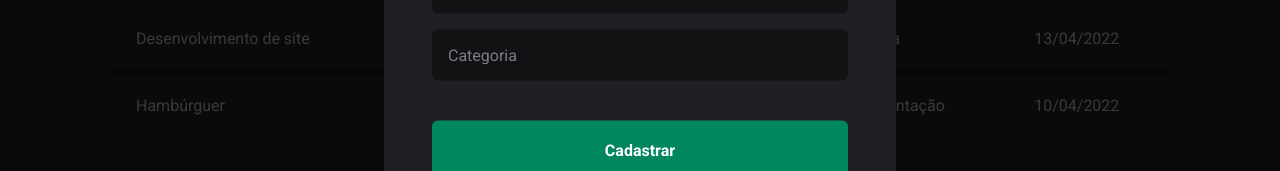
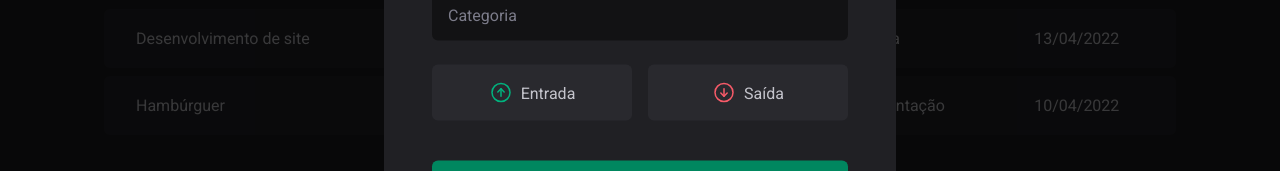
Before and after one commit to JonatanPaes/fineze, a React (Vite) app: page / in a window 1280 px wide. Both pictures are taken after a click on the button "Nova Transação". Shown: the part 393-564 px from the top of the page. Built offline with nearby package versions, Linux system fonts and the light colour scheme.

Commit message:
chore: Botões de entrada e saída

```diff
--- a/src/components/NewTransactionModal/index.tsx
+++ b/src/components/NewTransactionModal/index.tsx
@@ -1,6 +1,12 @@
 import * as Dialog from '@radix-ui/react-dialog'
-import { CloseButton, Content, Overlay } from './styles'
-import { X } from 'phosphor-react'
+import {
+  CloseButton,
+  Content,
+  TransactionType,
+  Overlay,
+  TransactionTypeButton,
+} from './styles'
+import { ArrowCircleDown, ArrowCircleUp, X } from 'phosphor-react'
 
 export function NewTransactionModal() {
   return (
@@ -19,6 +25,18 @@
           <input type="number" placeholder="Preço" required />
           <input type="text" placeholder="Categoria" required />
 
+          <TransactionType>
+            <TransactionTypeButton variant="income">
+              <ArrowCircleUp size={24} />
+              Entrada
+            </TransactionTypeButton>
+
+            <TransactionTypeButton variant="outcome">
+              <ArrowCircleDown size={24} />
+              Saída
+            </TransactionTypeButton>
+          </TransactionType>
+
           <button type="submit">Cadastrar</button>
         </form>
       </Content>
--- a/src/components/NewTransactionModal/styles.ts
+++ b/src/components/NewTransactionModal/styles.ts
@@ -68,3 +68,33 @@
   cursor: pointer;
   color: ${(props) => props.theme['gray-500']};
 `
+export const TransactionType = styled.div`
+  display: grid;
+  grid-template-columns: repeat(2, 1fr);
+  gap: 1rem;
+  margin-top: 0.5rem;
+`
+
+interface TransactionTypeButtonProps {
+  variant: 'income' | 'outcome'
+}
+
+export const TransactionTypeButton = styled.div<TransactionTypeButtonProps>`
+  background: ${(props) => props.theme['gray-700']};
+  padding: 1rem;
+  display: flex;
+  align-items: center;
+  justify-content: center;
+  gap: 0.5rem;
+  border-radius: 6px;
+  cursor: pointer;
+  border: 0;
+  color: ${(props) => props.theme['gray-300']};
+
+  svg {
+    color: ${(props) =>
+      props.variant === 'income'
+        ? props.theme['green-300']
+        : props.theme['red-300']};
+  }
+`
```
